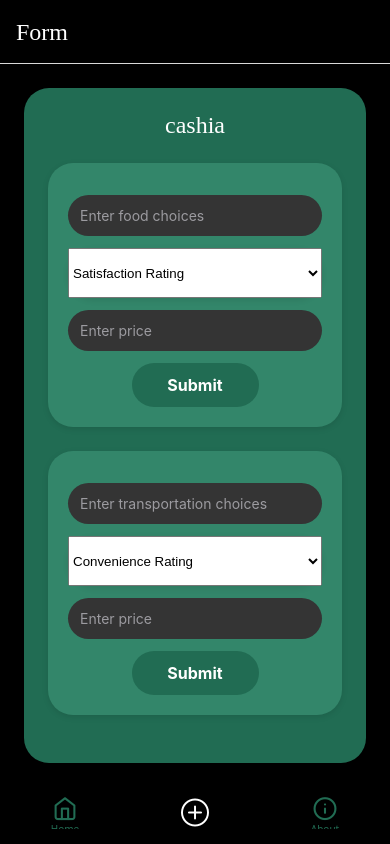
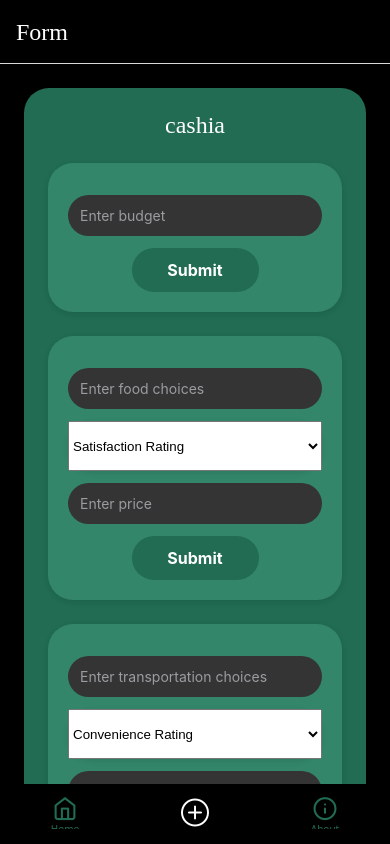
Before and after one commit to vanity1805/Cashia, a React Native app: screen /Form in a window 390 px wide. Built offline with nearby package versions, Linux system fonts and the light colour scheme.

Commit message:
Added a budget input field

```diff
--- a/Screens/Form.tsx
+++ b/Screens/Form.tsx
@@ -108,6 +108,20 @@ const Form = () => {
 
         <View style={styles.innerContainer}>
           <Text style={styles.title}>cashia</Text>
+
+          {/* First input-button group in a container */}
+          <Animated.View style={[styles.card, { transform: [{ scale: scaleAnim }] }]}>
+            <TextInput
+              style={styles.input}
+              placeholder="Enter budget"
+              placeholderTextColor="#9c9ba0"
+              value={foodChoice}
+              onChangeText={setFoodChoice}
+            />
+            <TouchableOpacity style={styles.button} onPress={handleFoodPress}>
+              <Text style={styles.buttonText}>Submit</Text>
+            </TouchableOpacity>
+          </Animated.View>
 
           {/* First input-button group in a container */}
           <Animated.View style={[styles.card, { transform: [{ scale: scaleAnim }] }]}>
```
